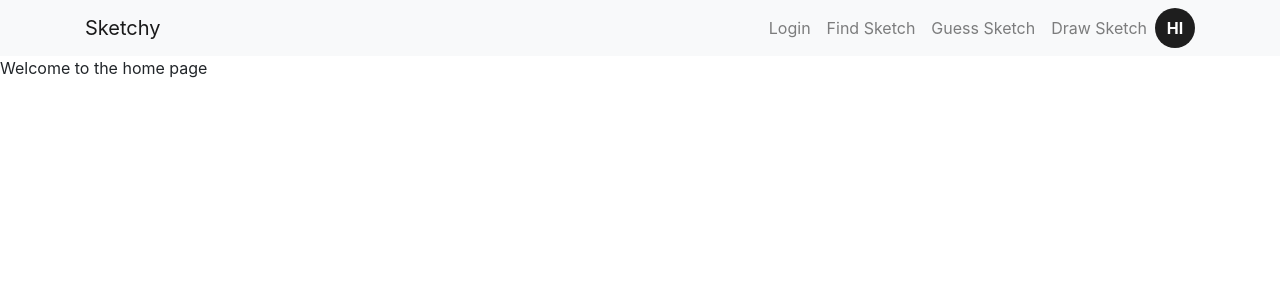
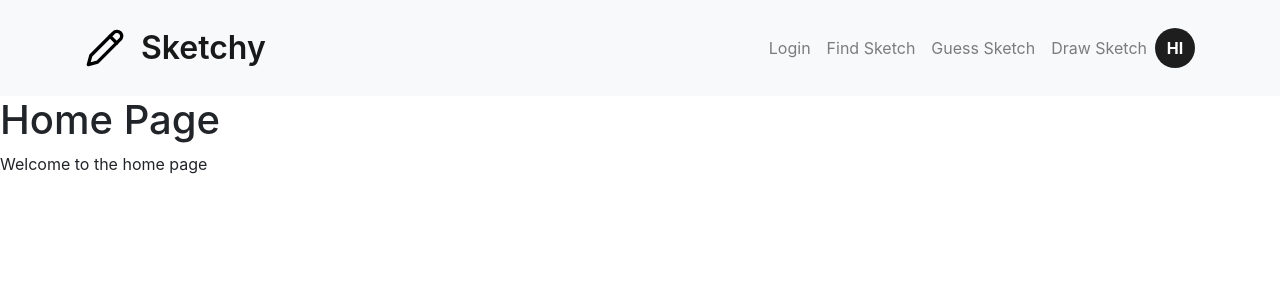
Before and after one commit to ickerio/cits3403, a Flask app: page / in a window 1280 px wide. Shown: the top 300 px of the page. Run offline with Flask 3, Linux system fonts and the light colour scheme; some libraries are stand-ins or nearby versions.

Commit message:
add logo and fix hidden page content

```diff
--- a/flaskr/static/css/style.css
+++ b/flaskr/static/css/style.css
@@ -13,6 +13,25 @@
 
 body {
     margin: 0;
+}
+
+/** NAVBAR **/
+.navbar {
+    height: 6rem;
+}
+
+.navbar-brand {
+    display: flex;
+    align-items: center;
+    justify-content: center;
+    gap: 1rem;
+    font-weight: 600;
+    font-size: 2rem;
+}
+
+.navbar-brand > img {
+    width: 2.5rem;
+    height: 2.5rem;
 }
 
 /** AVATAR **/
--- a/flaskr/templates/layout.html
+++ b/flaskr/templates/layout.html
@@ -6,16 +6,19 @@
 		<meta name="viewport" content="width=device-width, initial-scale=1.0">
 		<meta name="color-scheme" content="dark light">
         <title>Sketchy - {% block title %}{% endblock %}</title>
-		<link rel="icon" href="{{ url_for('static', filename='favicon.png') }}">
+		<link rel="icon" href="{{ url_for('static', filename='images/favicon.png') }}">
         <link rel="stylesheet" href="https://stackpath.bootstrapcdn.com/bootstrap/4.5.2/css/bootstrap.min.css">
         <link rel="stylesheet" href="{{ url_for('static', filename='css/style.css') }}">
         {% endblock %}
 	</head>
 	<body >
         <header>
-            <nav class="navbar navbar-expand-sm navbar-light bg-light fixed-top">
+            <nav class="navbar navbar-expand-sm navbar-light bg-light">
                 <div class="container">
-                    <a class="navbar-brand" href="/">Sketchy</a>
+                    <a class="navbar-brand" href="/">
+                        <img src="{{ url_for('static', filename='images/logo.svg') }}" alt="sketchy logo"/>
+                        Sketchy
+                    </a>
                     <button class="navbar-toggler" type="button" data-toggle="collapse" data-target="#navbarNav" aria-controls="navbarNav" aria-expanded="false" aria-label="Toggle navigation">
                         <span class="navbar-toggler-icon"></span>
                     </button>
```
Also changed, not shown: flaskr/static/images/favicon.png (added), flaskr/static/images/logo.svg (added).
